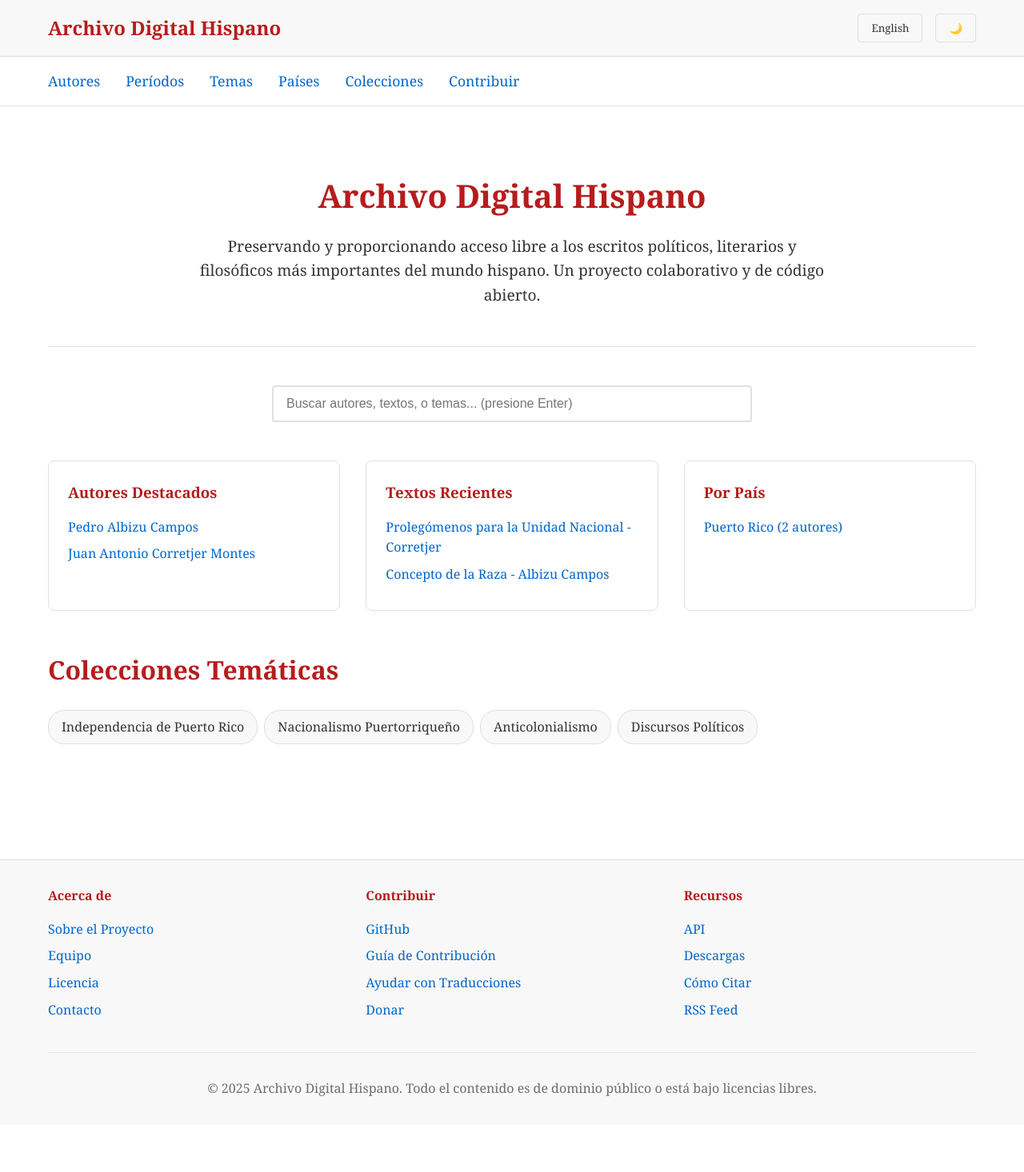
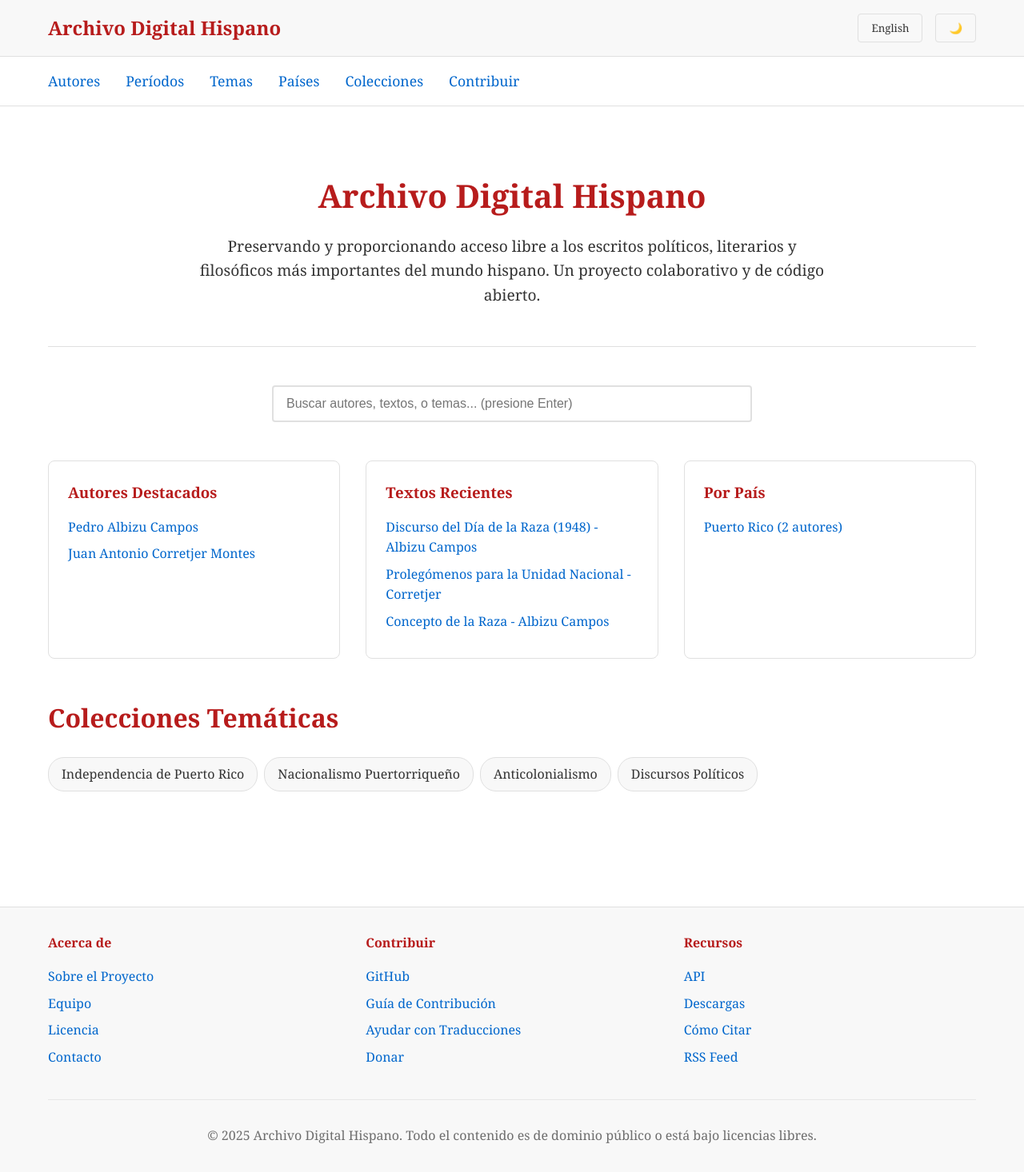
Before and after one commit to archivohispano/archivo, a Jekyll site: the page built from index.html, in a window 1280 px wide. Shown: the whole page at 80% size. Built offline with Jekyll 4.4.1, drawn with Linux system fonts in a browser that asks for light colours; before the commit the page ends 1407 px from its top, so only the background shows below that.

Commit message:
Update index.html

```diff
--- a/index.html
+++ b/index.html
@@ -47,15 +47,14 @@ lang: es
                     <li><a href="/es/autores/juan-antonio-corretjer">Juan Antonio Corretjer Montes</a></li>
                 </ul>
             </div>
-
             <div class="featured-card">
                 <h3>Textos Recientes</h3>
                 <ul>
+                    <li><a href="/es/textos/pedro-albizu-campos/dia-de-la-raza-1948">Discurso del Día de la Raza (1948) - Albizu Campos</a></li>
                     <li><a href="/es/textos/juan-antonio-corretjer/prolegomenos-unidad-nacional">Prolegómenos para la Unidad Nacional - Corretjer</a></li>
                     <li><a href="/es/textos/pedro-albizu-campos/concepto-de-la-raza">Concepto de la Raza - Albizu Campos</a></li>
                 </ul>
             </div>
-
             <div class="featured-card">
                 <h3>Por País</h3>
                 <ul>
```
